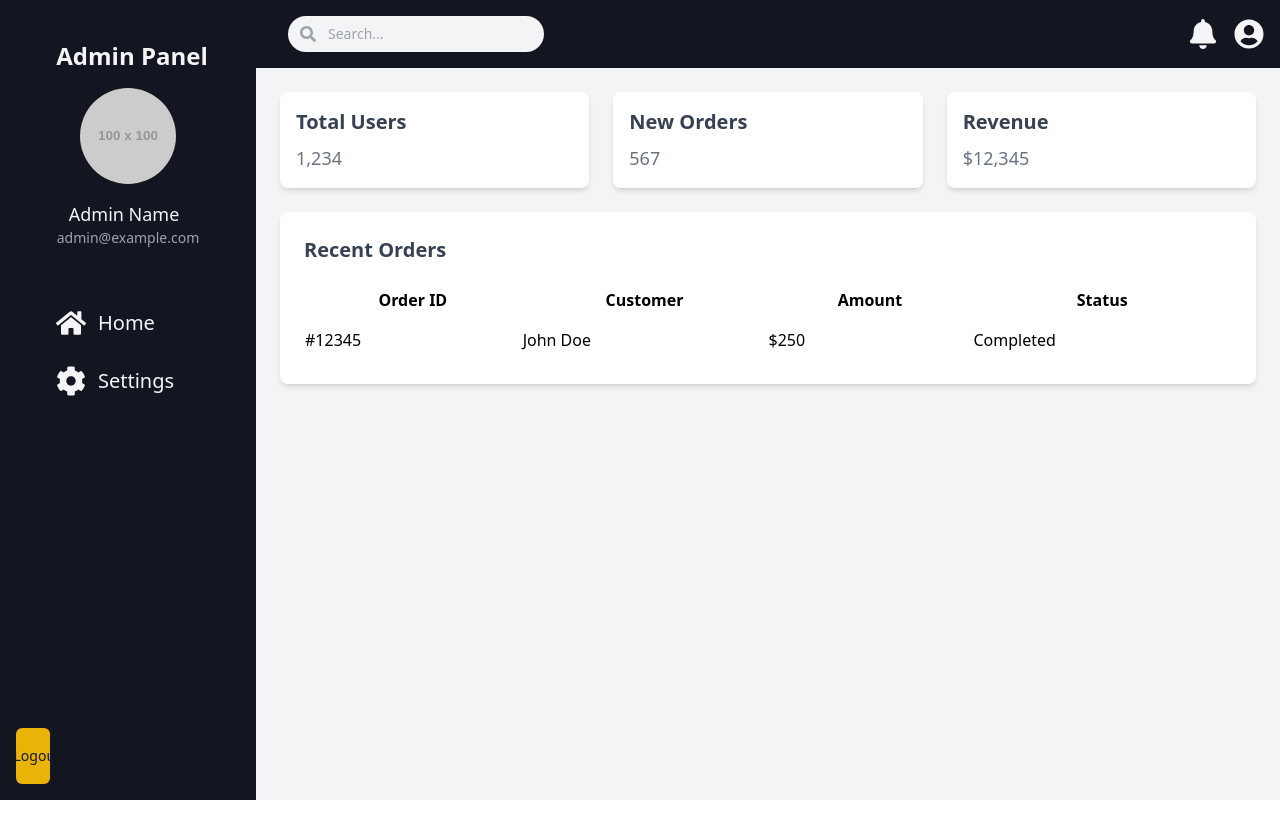
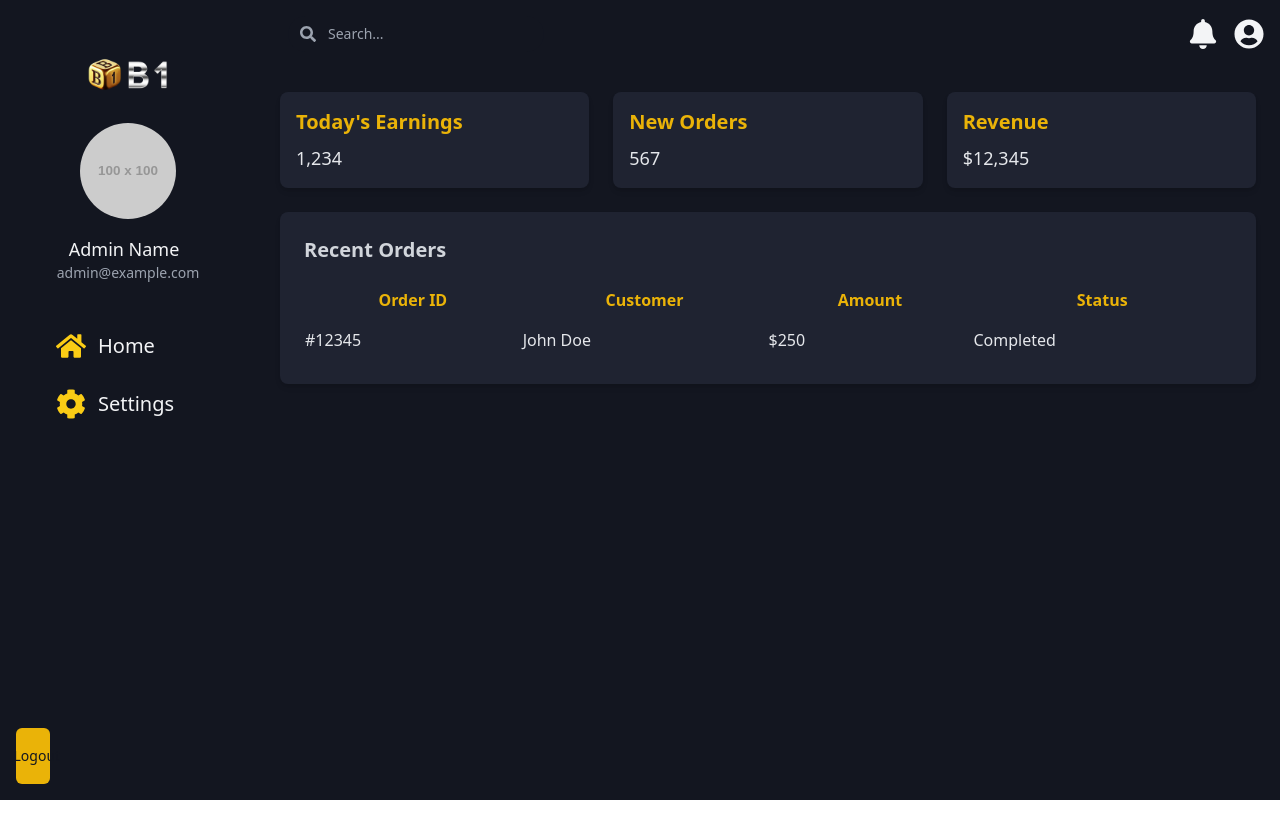
Before and after one commit to cool-dev-bot/b1game, a React (Vite) app: page /adminpanel in a window 1280 px wide. Built offline with nearby package versions, Linux system fonts and the light colour scheme.

Commit message:
first commit

```diff
--- a/src/App.jsx
+++ b/src/App.jsx
@@ -23,7 +23,7 @@ function App() {
 
   return (
     <div className='mainBg max-w-screen h-full mx-auto'>
-      <Header setLoginUser={setLoginUser} loginUser={loginUser} setDespositPopUp={setDespositPopUp} />
+      <Header setLoginUser={setLoginUser} loginUser={loginUser} setDespositPopUp={setDespositPopUp} depositPopUp={depositPopUp} />
       <Outlet context={[setLoginUser, loginUser, setDespositPopUp, depositPopUp]} />
       <Footer />
     </div>
--- a/src/components/adminpanel/DashboardContent.jsx
+++ b/src/components/adminpanel/DashboardContent.jsx
@@ -8,75 +8,76 @@ const DashboardContent = () => {
   };
 
   return (
-    <div className="p-6 bg-gray-100">
+    <div className="p-6 bg-[#131620] h-auto">
      <div className="grid grid-cols-1 gap-6 mb-6 sm:grid-cols-2 lg:grid-cols-3">
       {/* Cards */}
       <motion.div
-        className="p-4 bg-white rounded-lg shadow-md"
+        className="p-4 bg-[#1f2331] rounded-lg shadow-md"
         variants={cardVariants}
         initial="hidden"
         animate="visible"
         transition={{ duration: 0.5, ease: 'easeOut' }}
       >
-        <h2 className="text-lg font-semibold text-gray-700 sm:text-xl">Total Users</h2>
-        <p className="mt-2 text-gray-500 sm:text-lg">1,234</p>
+        <h2 className="text-lg font-semibold text-yellow-500 sm:text-xl">Today's Earnings</h2>
+        <p className="mt-2 text-gray-200 sm:text-lg">1,234</p>
       </motion.div>
 
       <motion.div
-        className="p-4 bg-white rounded-lg shadow-md"
+        className="p-4 bg-[#1f2331] rounded-lg shadow-md"
         variants={cardVariants}
         initial="hidden"
         animate="visible"
         transition={{ duration: 0.5, ease: 'easeOut', delay: 0.2 }}
       >
-        <h2 className="text-lg font-semibold text-gray-700 sm:text-xl">New Orders</h2>
-        <p className="mt-2 text-gray-500 sm:text-lg">567</p>
+        <h2 className="text-lg font-semibold text-yellow-500 sm:text-xl">New Orders</h2>
+        <p className="mt-2 text-gray-200 sm:text-lg">567</p>
       </motion.div>
 
       <motion.div
-        className="p-4 bg-white rounded-lg shadow-md"
+        className="p-4  bg-[#1f2331] rounded-lg shadow-md"
         variants={cardVariants}
         initial="hidden"
         animate="visible"
         transition={{ duration: 0.5, ease: 'easeOut', delay: 0.4 }}
       >
-        <h2 className="text-lg font-semibold text-gray-700 sm:text-xl">Revenue</h2>
-        <p className="mt-2 text-gray-500 sm:text-lg">$12,345</p>
+        <h2 className="text-lg font-semibold text-yellow-500 sm:text-xl">Revenue</h2>
+        <p className="mt-2 text-gray-200 sm:text-lg">$12,345</p>
       </motion.div>
     </div>
       {/* Example table or additional content */}
 
     <motion.div
-      className="bg-white rounded-lg shadow-md p-4 sm:p-6"
+      className="bg-[#1f2331] rounded-lg shadow-md p-4 sm:p-6"
       initial={{ opacity: 0, y: -20 }}
       animate={{ opacity: 1, y: 0 }}
       transition={{ duration: 0.5, ease: 'easeOut' }}
     >
-      <h2 className="text-lg font-semibold text-gray-700 mb-4 sm:text-xl">Recent Orders</h2>
+      <h2 className="text-lg font-semibold text-gray-300 mb-4 sm:text-xl">Recent Orders</h2>
       <motion.table
-        className="min-w-full bg-white"
+        className="min-w-full  "
         initial={{ opacity: 0 }}
         animate={{ opacity: 1 }}
         transition={{ duration: 0.5, delay: 0.2 }}
       >
         <thead>
-          <tr>
+          <tr className=' text-yellow-500'>
             <th className="py-2 text-sm sm:text-base">Order ID</th>
             <th className="py-2 text-sm sm:text-base">Customer</th>
             <th className="py-2 text-sm sm:text-base">Amount</th>
             <th className="py-2 text-sm sm:text-base">Status</th>
           </tr>
         </thead>
-        <tbody>
+        <tbody className=' text-gray-200   sm:justify-around'>
           <motion.tr
             initial={{ opacity: 0, y: 10 }}
             animate={{ opacity: 1, y: 0 }}
             transition={{ duration: 0.5, delay: 0.4 }}
+            className=''
           >
             <td className="py-2 text-sm sm:text-base">#12345</td>
-            <td className="py-2 text-sm sm:text-base">John Doe</td>
+            <td className="py-2 text-sm sm:text-base ">John Doe</td>
             <td className="py-2 text-sm sm:text-base">$250</td>
-            <td className="py-2 text-sm sm:text-base">Completed</td>
+            <td className="py-2 text-sm sm:text-base ">Completed</td>
           </motion.tr>
           {/* More rows as needed */}
         </tbody>
--- a/src/components/adminpanel/adminPanel.jsx
+++ b/src/components/adminpanel/adminPanel.jsx
@@ -9,7 +9,7 @@ const AdminPanel = () => {
   const [setting, setSetting] = useState(false)
 
   return  (
-    <div className="flex flex-col sm:flex-row min-h-screen bg-gray-100 sm:mb-4 mb-12">
+    <div className="flex flex-col sm:flex-row min-h-screen bg-[#131620] sm:mb-4 mb-12">
       <div className="relative">
         {setting && (
           <SettingPortal>
@@ -23,14 +23,15 @@ const AdminPanel = () => {
         animate={{ x: 0 }}
         transition={{ type: 'spring', stiffness: 80 }}
       >
-        <div className="flex sm:flex-col flex-row items-center justify-between sm:justify-center mt-4 sm:mt-10 mb-4">
-          <div className="md:text-2xl ml-32 sm:ml-2 text-lg font-medium sm:font-bold">
-            Admin Panel
-          </div>
+        <div className="flex sm:flex-col flex-row items-center justify-between sm:justify-center mt-0 sm:mt-10 mb-4">
+        <div className='flex items-center justify-between my-2 ml-32 sm:ml-0'>
+                                <img src="/logo.svg" alt="" className='sm:w-20 pt-1' />
+
+                            </div>
         </div>
         <div className="flex sm:flex-col flex-row sm:items-center items-start justify-between sm:justify-center px-4 sm:px-0">
           <motion.img
-            className="w-24 h-24 rounded-full object-cover"
+            className="sm:w-24 sm:h-24 w-24 h-24  rounded-full object-cover"
             src="https://via.placeholder.com/100"
             alt="User Avatar"
             initial={{ opacity: 0, scale: 0.5 }}
@@ -44,14 +45,14 @@ const AdminPanel = () => {
             <p className="text-sm text-gray-400 ">admin@example.com</p>
           </div>
         </div>
-        <nav className="sm:mt-10 mt-4 sm:ml-10 mb-6">
+        <nav className="sm:mt-7 mt-4 sm:ml-10 mb-6">
           <ul className="flex sm:flex-col flex-row justify-evenly text-center">
             <li className="mt-3 text-center">
               <a
                 href="/"
                 className="flex sm:w-[80%] items-center px-4 py-2 text-sm sm:text-xl font-medium hover:bg-yellow-400 hover:text-[#131620] rounded-md"
               >
-                <FaHome className="sm:mr-3 mr-2 sm:text-3xl text-xl" /> Home
+                <FaHome className="sm:mr-3 mr-2 sm:text-3xl text-yellow-400  text-xl" /> Home
               </a>
             </li>
             <li className="mt-3" onClick={() => setSetting(true)}>
@@ -59,7 +60,7 @@ const AdminPanel = () => {
                 href="#settings"
                 className="flex sm:w-[80%] items-center px-4 py-2 text-sm sm:text-xl font-medium hover:bg-yellow-400 hover:text-[#131620] rounded-md"
               >
-                <FaCog className="sm:mr-3 mr-2 sm:text-3xl text-xl" /> Settings
+                <FaCog className="sm:mr-3 mr-2 sm:text-3xl text-yellow-400 text-xl" /> Settings
               </a>
             </li>
           </ul>
@@ -78,13 +79,13 @@ const AdminPanel = () => {
     </div>
       </motion.aside>
       <div className="flex-1">
-        <header className="flex flex-row sm:flex-row items-center justify-between p-4 bg-[#131620] shadow-md">
+        <header className="flex flex-row sm:flex-row items-center justify-between p-4 bg-[#1f2331] sm:bg-[#131620] shadow-md">
           <div className="flex flex-col sm:flex-row items-center w-full sm:w-auto">
             <div className="relative mt-3 sm:mt-0 sm:ml-4 w-full sm:w-64">
               <FaSearch className="absolute left-3 top-1/2 transform -translate-y-1/2 text-gray-400" />
               <input
                 type="text"
-                className="sm:w-full w-auto pl-10 pr-4 py-2 text-sm bg-gray-100 rounded-full focus:outline-none"
+                className="sm:w-full w-auto bg-[#131620] text-gray-200 pl-10 pr-4 py-2 text-sm rounded-full focus:outline-none"
                 placeholder="Search..."
               />
             </div>
--- a/src/components/roulette/rouletteContent.jsx
+++ b/src/components/roulette/rouletteContent.jsx
@@ -8,7 +8,7 @@ function RolleteContent() {
                 <Sidebar />
                 <motion.div className='md:w-[88%] md:mx-auto'
                 >
-                    <motion.div className='flex justify-center w-full max-w-[1150px] overflow-hidden mx-auto'initial={{ opacity: 0, x: -100 }} // Start off-screen to the left and invisible
+                    <motion.div className='flex justify-center w-full max-w-[1150px] overflow-hidden mx-auto' initial={{ opacity: 0, x: -100 }} // Start off-screen to the left and invisible
                         animate={{ opacity: 1, x: 0 }}   // Move to the center and become visible
                         transition={{ type: 'spring', stiffness: 50 }}>
                         <div className='flex justify-center'>
```
Also changed, not shown: src/components/header.jsx (+67 -3 lines), src/components/landingPage.jsx (+1 -70 lines), 1 other file (tests, documents, lock files or other folders). Lines whose indentation alone changed are shown as unchanged.
